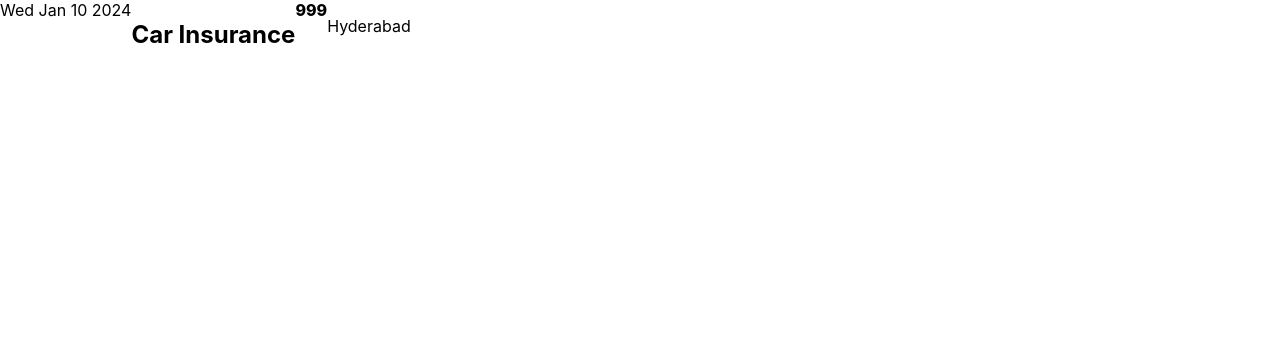
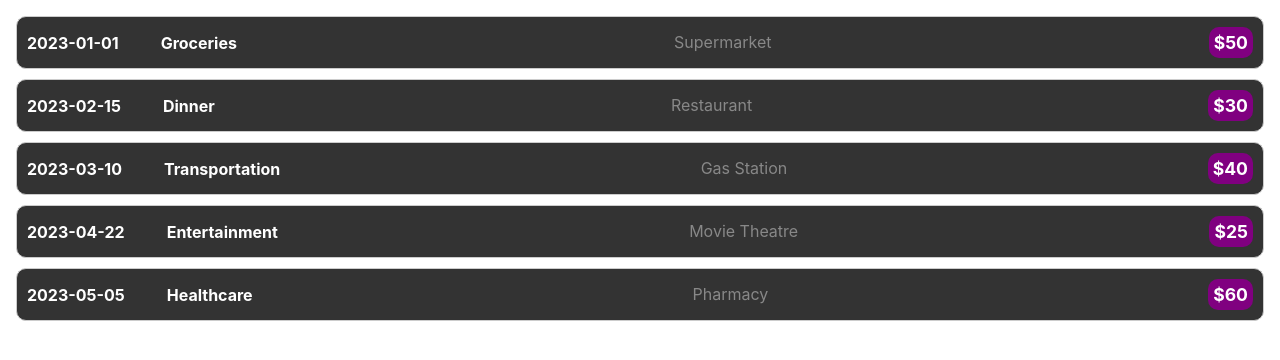
Before and after one commit to venukommineni615/Expense-app, a React (Create React App) app: page / in a window 1280 px wide. Shown: the top 360 px of the page. Built offline with nearby package versions, Linux system fonts and the light colour scheme.

Commit message:
included props

```diff
--- a/src/App.js
+++ b/src/App.js
@@ -2,9 +2,45 @@ import './App.css';
 import ExpenseItems from './components/ExpenseItems';
 
 function App() {
+  const expenses = [
+    {
+      date: '2023-01-01',
+      expense: 'Groceries',
+      expenseLocation: 'Supermarket',
+      price: 50
+    },
+    {
+      date: '2023-02-15',
+      expense: 'Dinner',
+      expenseLocation: 'Restaurant',
+      price: 30
+    },
+    {
+      date: '2023-03-10',
+      expense: 'Transportation',
+      expenseLocation: 'Gas Station',
+      price: 40
+    },
+    {
+      date: '2023-04-22',
+      expense: 'Entertainment',
+      expenseLocation: 'Movie Theatre',
+      price: 25
+    },
+    {
+      date: '2023-05-05',
+      expense: 'Healthcare',
+      expenseLocation: 'Pharmacy',
+      price: 60
+    }
+  ];
+
   return (
     <div className="App">
-      <ExpenseItems></ExpenseItems>
+      {expenses.map((ele)=>{
+
+        return (<ExpenseItems date={ele.date} expense={ele.expense} location={ele.expenseLocation} price={ele.price}></ExpenseItems>)
+      })}
     </div>
   );
 }
--- a/src/components/ExpenseItems.css
+++ b/src/components/ExpenseItems.css
@@ -1,13 +1,47 @@
-.expense-item{
+.expense-item {
+    display: flex;
+    justify-content: space-between;
+    align-items: center;
+    border: 1px solid #ccc;
+    border-radius: 10px;
+    padding: 10px;
+    margin-bottom: 10px;
+    background-color: #333;
+    color:white;
+  }
+
+  .expense-item > div:first-child {
+    font-weight: bold;
+    margin-right: 10px;
+    align-items: center;
+  }
+
+  .expense-item__description {
     display:flex;
-    width:100%
-}
-.expense-item__description{
-    display: flex;
-    justify-content: space-around;
-    text-align: center;
-}
-.expense-item__price{
-    font-weight: 800;
-    text-align: center;
-}
+    justify-content: space-between;
+    flex: 1;
+
+  }
+
+  .expense-item__description h2 {
+    margin: 0;
+    font-size: 1rem;
+    color: white;
+    margin-top: 0.35rem;
+    margin-left: 2rem;
+  }
+
+  .expense-item__price {
+    font-weight: bold;
+    font-size: 1.1rem;
+    background-color: purple;
+    color:white;
+    border-radius: 10px;
+    padding: 5px;
+
+  }
+
+  .expense-item__description p {
+    margin: 5px 0;
+    color: #888;
+  }
--- a/src/components/ExpenseItems.js
+++ b/src/components/ExpenseItems.js
@@ -1,18 +1,14 @@
 import "./ExpenseItems.css"
-function ExpenseItems(){
-    const expenseDate=new Date(2024,0,10);
-    const expenseTitle="Car Insurance";
-    const expensePrice=999
-    const LocationOfExpenditure="Hyderabad"
+function ExpenseItems(props){
     return(
         <div className="expense-item">
             <div>
-                {expenseDate.toDateString()}
+                {props.date}
             </div>
             <div className="expense-item__description">
-                <h2>{expenseTitle}</h2>
-                <div className="expense-item__price">{expensePrice}</div>
-                <p>{LocationOfExpenditure}</p>
+                <h2>{props.expense}</h2>
+                <p>{props.location}</p>
+                <div className="expense-item__price">${props.price}</div>
             </div>
         </div>
     )
--- a/src/index.css
+++ b/src/index.css
@@ -1,5 +1,5 @@
 body {
-  margin: 0;
+  margin: 1rem;
   font-family: -apple-system, BlinkMacSystemFont, 'Segoe UI', 'Roboto', 'Oxygen',
     'Ubuntu', 'Cantarell', 'Fira Sans', 'Droid Sans', 'Helvetica Neue',
     sans-serif;
```
